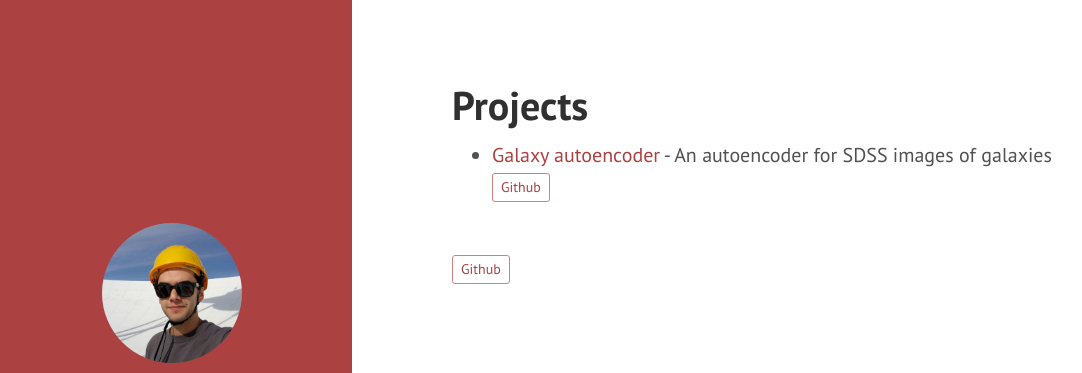
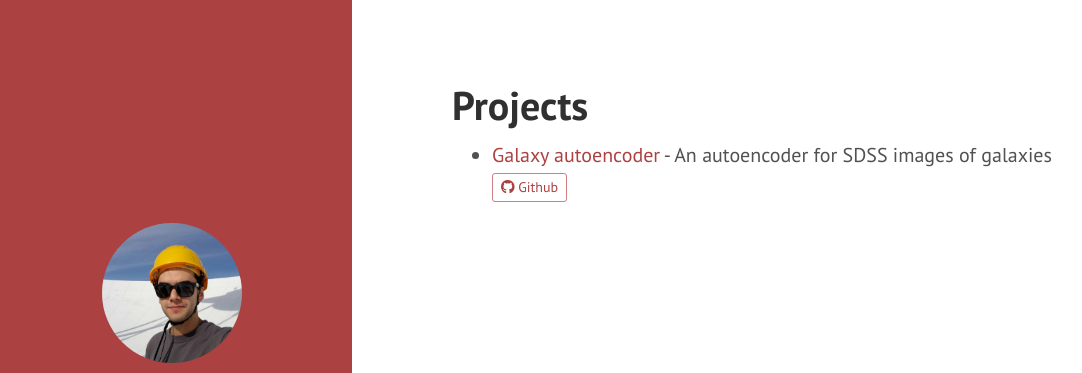
Before and after one commit to tomjf/tomjf.github.io, a Jekyll site: the page built from projects.md, in a window 1280 px wide. Shown: the top 373 px of the page, without its empty margins (8-1090 px from the left). Built offline with Jekyll 4.4.1, drawn with Linux system fonts in a browser that asks for light colours; nearby versions of some CDN libraries.

Commit message:
fontawesome in the head

```diff
--- a/_includes/head.html
+++ b/_includes/head.html
@@ -26,4 +26,6 @@
 
   <!-- RSS -->
   <link rel="alternate" type="application/rss+xml" title="RSS" href="/atom.xml">
+
+  <script src="https://kit.fontawesome.com/565a35e5fb.js"></script>
 </head>
--- a/projects.md
+++ b/projects.md
@@ -5,5 +5,3 @@ order: 4
 ---
 
 + [Galaxy autoencoder](https://github.com/tomjf/galaxy_autoencoder) - An autoencoder for SDSS images of galaxies <br/><a class="openSourceLink" href="https://github.com/tomjf/galaxy_autoencoder"><i class="fab fa-github"></i> Github</a>
-
-<br/><a class="openSourceLink" href="https://github.com/cbschuld/pegasusphp.org"><i class="fab fa-github"></i> Github</a>
```
